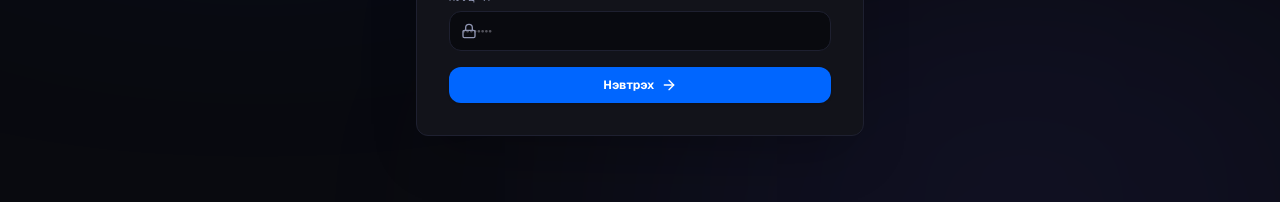
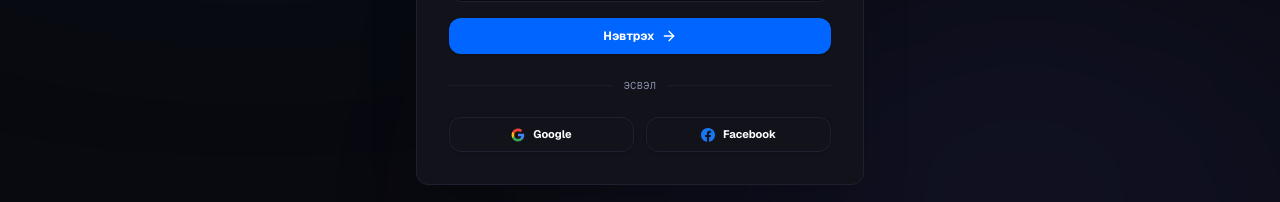
Before and after one commit to Khusleec/MyVisa, a Next.js app: page / in a window 1280 px wide. Shown: the part 495-697 px from the top of the page. Built offline with nearby package versions, Linux system fonts and the light colour scheme; no server answers.

Commit message:
feat: add Google and Facebook OAuth buttons on login page

```diff
--- a/src/components/Auth.tsx
+++ b/src/components/Auth.tsx
@@ -57,6 +57,25 @@
       const error = err as Error;
       setErrorMessage(error.message || "Нэвтрэхэд алдаа гарлаа. Та мэдээллээ шалгана уу.");
     } finally {
+      setLoading(false);
+    }
+  };
+
+  const handleOAuthLogin = async (provider: 'google' | 'facebook') => {
+    setErrorMessage(null);
+    setLoading(true);
+    try {
+      const redirectUrl = typeof window !== 'undefined' ? `${window.location.origin}` : undefined;
+      const { error } = await supabase.auth.signInWithOAuth({
+        provider,
+        options: {
+          redirectTo: redirectUrl
+        }
+      });
+      if (error) throw error;
+    } catch (err: unknown) {
+      const error = err as Error;
+      setErrorMessage(error.message || "Нэвтрэхэд алдаа гарлаа.");
       setLoading(false);
     }
   };
@@ -287,6 +306,38 @@
                   </>
                 )}
               </button>
+
+              <div className="relative flex py-2 items-center">
+                <div className="flex-grow border-t border-[#1e2030]/60"></div>
+                <span className="flex-shrink mx-3 text-[10px] text-[#8f95b2] font-mono uppercase tracking-wider">Эсвэл</span>
+                <div className="flex-grow border-t border-[#1e2030]/60"></div>
+              </div>
+
+              <div className="grid grid-cols-2 gap-3">
+                <button
+                  type="button"
+                  onClick={() => handleOAuthLogin('google')}
+                  className="py-2 bg-[#12131a] hover:bg-[#1a1c29] border border-[#1e2030] hover:border-zinc-700 text-white text-[11px] font-bold rounded-xl flex items-center justify-center gap-2 transition-all shadow"
+                >
+                  <svg className="w-3.5 h-3.5" viewBox="0 0 24 24" fill="currentColor">
+                    <path d="M22.56 12.25c0-.78-.07-1.53-.2-2.25H12v4.26h5.92c-.26 1.37-1.04 2.53-2.21 3.31v2.77h3.57c2.08-1.92 3.28-4.74 3.28-8.09z" fill="#4285F4" />
+                    <path d="M12 23c2.97 0 5.46-.98 7.28-2.66l-3.57-2.77c-.98.66-2.23 1.06-3.71 1.06-2.86 0-5.29-1.93-6.16-4.53H2.18v2.84C3.99 20.53 7.7 23 12 23z" fill="#34A853" />
+                    <path d="M5.84 14.09c-.22-.66-.35-1.36-.35-2.09s.13-1.43.35-2.09V7.06H2.18C1.43 8.55 1 10.22 1 12s.43 3.45 1.18 4.94l2.85-2.22.81-.63z" fill="#FBBC05" />
+                    <path d="M12 5.38c1.62 0 3.06.56 4.21 1.64l3.15-3.15C17.45 2.09 14.97 1 12 1 7.7 1 3.99 3.47 2.18 7.06l3.66 2.84c.87-2.6 3.3-4.52 6.16-4.52z" fill="#EA4335" />
+                  </svg>
+                  <span>Google</span>
+                </button>
+                <button
+                  type="button"
+                  onClick={() => handleOAuthLogin('facebook')}
+                  className="py-2 bg-[#12131a] hover:bg-[#1a1c29] border border-[#1e2030] hover:border-zinc-700 text-white text-[11px] font-bold rounded-xl flex items-center justify-center gap-2 transition-all shadow"
+                >
+                  <svg className="w-3.5 h-3.5 text-[#1877F2]" viewBox="0 0 24 24" fill="currentColor">
+                    <path d="M24 12.073c0-6.627-5.373-12-12-12s-12 5.373-12 12c0 5.99 4.388 10.954 10.125 11.854v-8.385H7.078v-3.47h3.047V9.43c0-3.007 1.792-4.669 4.533-4.669 1.312 0 2.686.235 2.686.235v2.953H15.83c-1.491 0-1.956.925-1.956 1.874v2.25h3.328l-.532 3.47h-2.796v8.385C19.612 23.027 24 18.062 24 12.073z" />
+                  </svg>
+                  <span>Facebook</span>
+                </button>
+              </div>
             </form>
           ) : (
             /* REGISTER FLOW */
```
